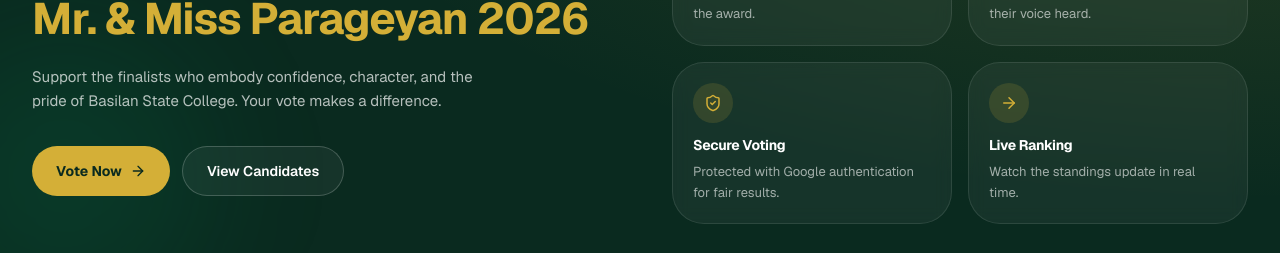
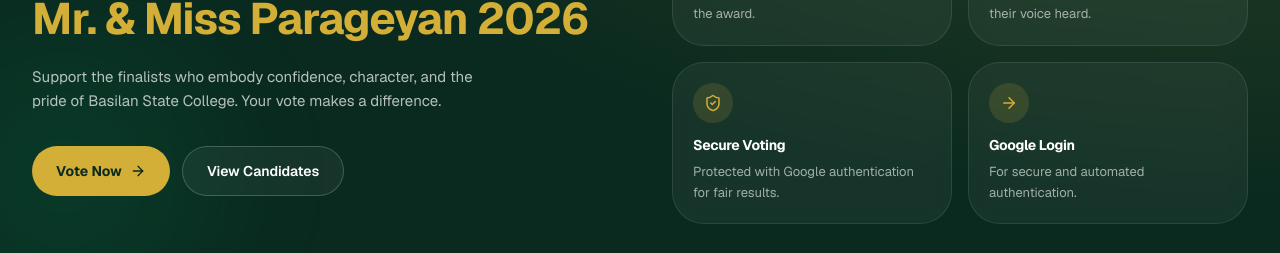
Before and after one commit to buildwithjaym/ssc-activity-hub, a Next.js app: page / in a window 1280 px wide. Shown: the part 4860-5113 px from the top of the page. Built offline with nearby package versions, Linux system fonts and the light colour scheme.

Commit message:
feat(voting): update vote section

```diff
--- a/components/vote-section.tsx
+++ b/components/vote-section.tsx
@@ -80,8 +80,8 @@ export function VoteSection() {
               },
               {
                 icon: ArrowRight,
-                title: "Live Ranking",
-                desc: "Watch the standings update in real time.",
+                title: "Google Login",
+                desc: "For secure and automated authentication.",
               },
             ].map((item) => (
               <div
```
